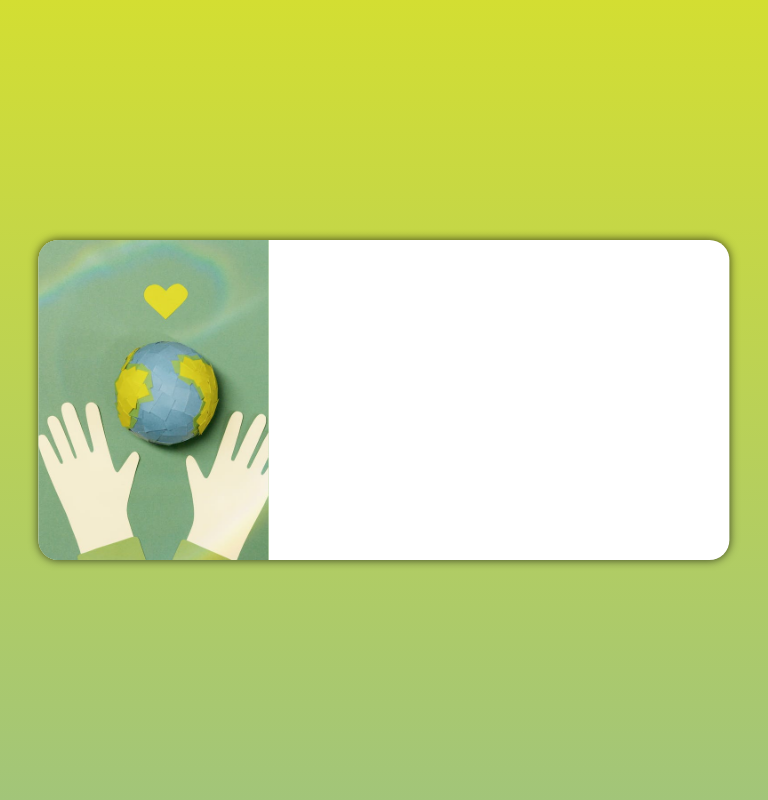
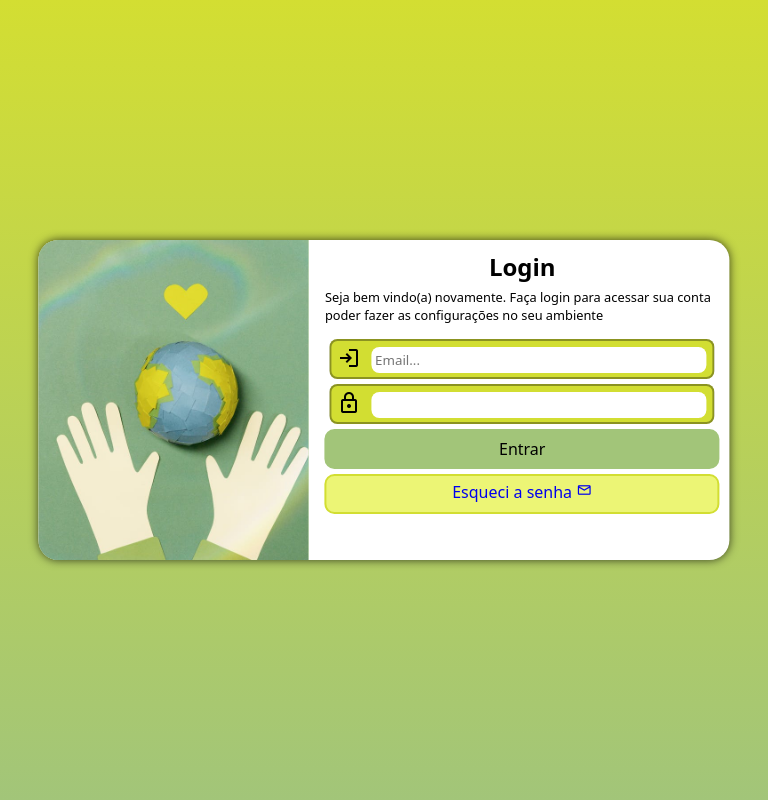
Before and after one commit to lincolnbaroni/projeto-login, a plain HTML site: page index.html in a window 768 px wide. Drawn offline with nearby package versions, Linux system fonts and the light colour scheme.

Commit message:
bug corrigido

```diff
--- a/estilos/media-query.css
+++ b/estilos/media-query.css
@@ -15,19 +15,21 @@ Grandes telas: acima de 1200px
         background-image: linear-gradient(to top, #A2C579, #d3de32);
     }
     section#login {
-        width: 90vw;
+        width: 90%;
         height: 320px;
     }
 
     section#login > div#imagem {
         float: left;
-        width: 230px;
+        width: 270px;
         height: 100%;
+        background-size: cover;
+        background-position: center;
     }
 
     section#login > div#form {
         float: right;
-        width: 73%;
+        width: 60%;
     }
 
     form > input[type=submit] {
@@ -71,6 +73,7 @@ Grandes telas: acima de 1200px
 @media screen and (min-width: 1200px) {
 section#login {
     width: 95vw;
-    height: 95vh;
+    height: 700px;
+
 }
 }
```
